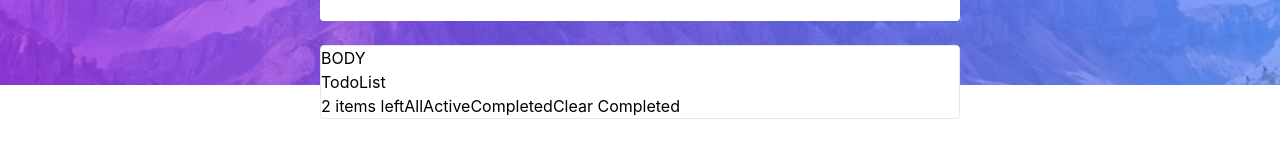
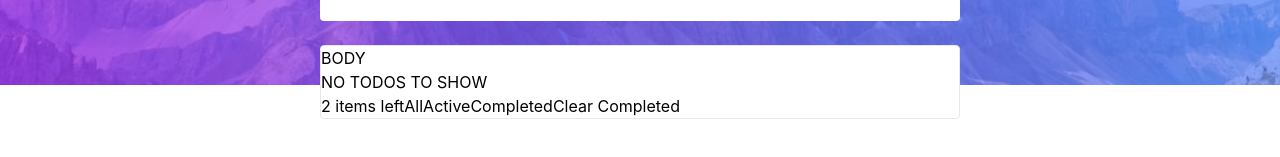
Before and after one commit to tlgadrkn/todo-app-typescript, a React (Create React App) app: page / in a window 1280 px wide. Shown: the part 203-360 px from the top of the page. Built offline with nearby package versions, Linux system fonts and the light colour scheme.

Commit message:
Todo List condintional render

```diff
--- a/src/App.tsx
+++ b/src/App.tsx
@@ -5,7 +5,7 @@ import {useTheme} from './hooks/useTheme'
 
 interface Todos {
   todos?: {
-    all: string[]
+    all?: string[]
     completed?: string[]
     incompleted?: string[]
     active?: string[]
@@ -31,8 +31,7 @@ const App: React.FC<Todos> = () => {
       <div className="mx-auto">
         <Header theme={theme} handleThemeChange={setTheme} addTodo={setState} />
       </div>
-
-      <TodoBody />
+      <TodoBody todos={state} />
     </div>
   )
 }
--- a/src/components/TodoBody.tsx
+++ b/src/components/TodoBody.tsx
@@ -1,12 +1,19 @@
 import * as React from 'react'
 import TodoList from './TodoList'
-interface Props {}
 
-const TodoBody: React.FC<Props> = () => {
+interface Todos {
+  todos: {
+    all?: string[]
+    completed?: string[]
+    incompleted?: string[]
+    active?: string[]
+  }
+}
+const TodoBody: React.FC<Todos> = ({todos}) => {
   return (
     <div className="d-flex container w-1/2 border rounded -m-10 mx-auto bg-white">
       BODY
-      <TodoList />
+      <TodoList todos={todos} />
       <div className="d-flex flex-row">
         <div className="d-flex justify-items-center justify-between">
           <span>2 items left</span>
--- a/src/components/TodoList.tsx
+++ b/src/components/TodoList.tsx
@@ -1,9 +1,18 @@
 import React from 'react'
 
-interface Props {}
+interface Todos {
+  todos: {
+    all?: string[]
+    completed?: string[]
+    incompleted?: string[]
+    active?: string[]
+  }
+}
+const TodoList: React.FC<Todos> = props => {
+  const {todos} = props
+  console.log(todos)
 
-const TodoList: React.FC<Props> = () => {
-  return <div>TodoList</div>
+  return <>{todos > 0 ? <p>TODOS</p> : <p>NO TODOS TO SHOW</p>}</>
 }
 
 export default TodoList
```
